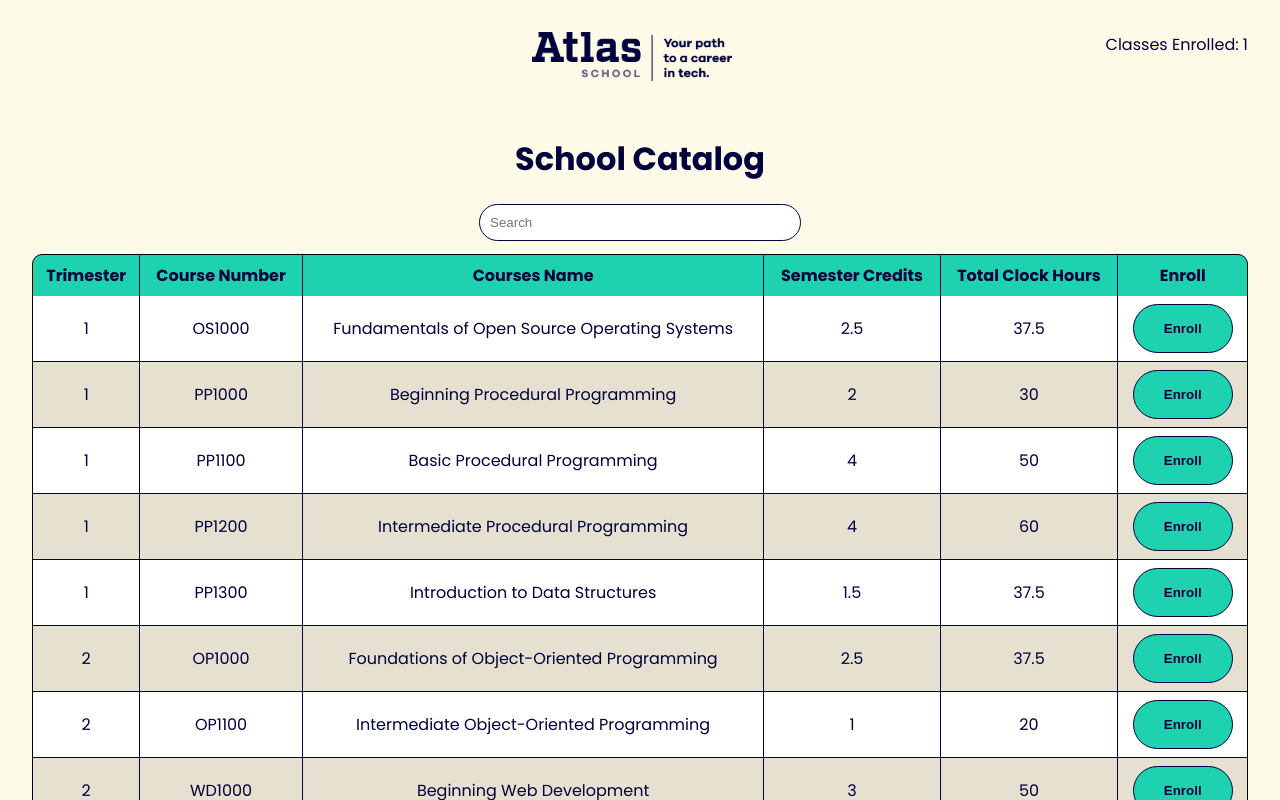
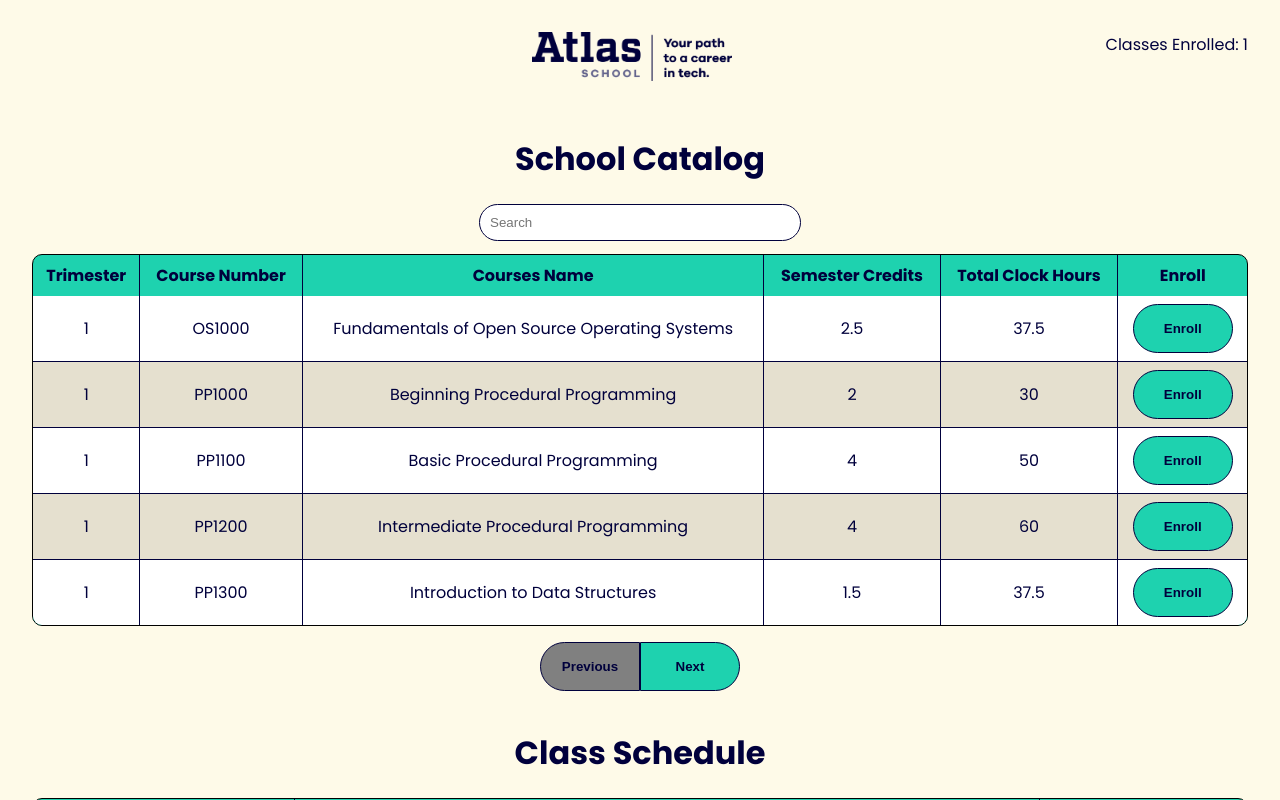
Before and after one commit to MikeBilbee/atlas-react-state-intro, a React (Vite) app: page / in a window 1280 px wide. Shown: the top 800 px of the page. Built offline with nearby package versions, Linux system fonts and the light colour scheme.

Commit message:
4.0 Pagination

```diff
--- a/src/SchoolCatalog.jsx
+++ b/src/SchoolCatalog.jsx
@@ -6,6 +6,8 @@ export default function SchoolCatalog() {
     const [searchTerm, setSearchTerm] = useState("");
     const [sortBy, setSortBy] = useState(null);
     const [sortDirection, setSortDirection] = useState("asc");
+    const [currentPage, setCurrentPage] = useState(1);
+    const coursesPerPage = 5;
 
     useEffect(() => {
         const fetchCourses = async () => {
@@ -23,6 +25,7 @@ export default function SchoolCatalog() {
 
     const handleSearchChange = (event) => {
         setSearchTerm(event.target.value);
+        setCurrentPage(1); // Reset to first page when search term changes
     };
 
     const handleSort = (column) => {
@@ -59,6 +62,17 @@ export default function SchoolCatalog() {
         }
     });
 
+    const indexOfLastCourse = currentPage * coursesPerPage;
+    const indexOfFirstCourse = indexOfLastCourse - coursesPerPage;
+    const currentCourses = sortedCourses.slice(
+        indexOfFirstCourse,
+        indexOfLastCourse
+    );
+
+    const handlePageChange = (pageNumber) => {
+        setCurrentPage(pageNumber);
+    };
+
     return (
         <div className="school-catalog">
             <h1>School Catalog</h1>
@@ -90,7 +104,7 @@ export default function SchoolCatalog() {
                     </tr>
                 </thead>
                 <tbody>
-                    {sortedCourses.map((course) => (
+                    {currentCourses.map((course) => (
                         <tr key={course.courseNumber}>
                             <td>{course.trimester}</td>
                             <td>{course.courseNumber}</td>
@@ -105,8 +119,18 @@ export default function SchoolCatalog() {
                 </tbody>
             </table>
             <div className="pagination">
-                <button>Previous</button>
-                <button>Next</button>
+                <button
+                    onClick={() => handlePageChange(currentPage - 1)}
+                    disabled={currentPage === 1}
+                >
+                    Previous
+                </button>
+                <button
+                    onClick={() => handlePageChange(currentPage + 1)}
+                    disabled={indexOfLastCourse >= sortedCourses.length}
+                >
+                    Next
+                </button>
             </div>
         </div>
     );
```
